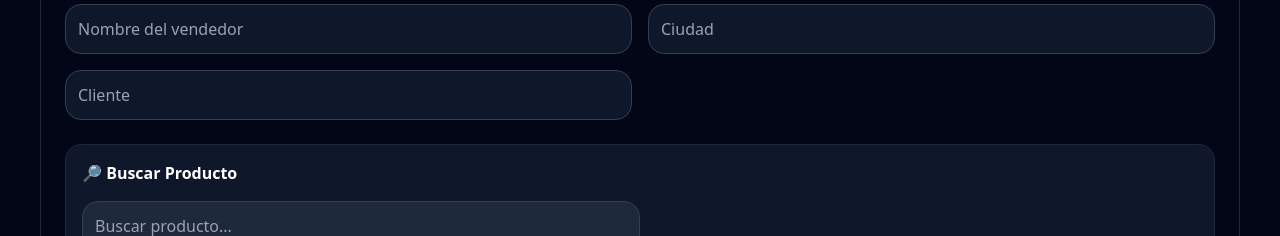
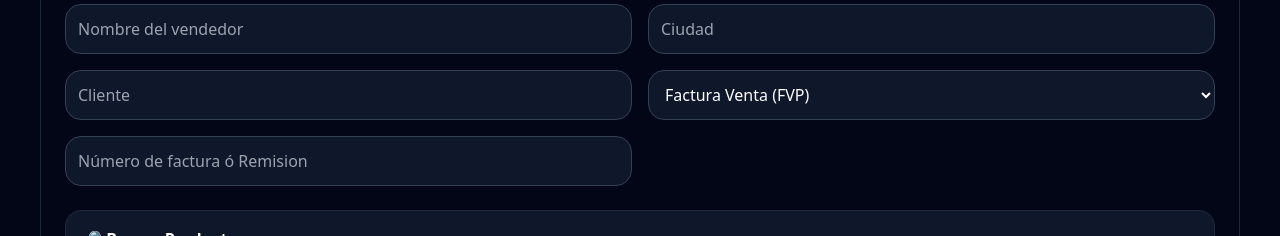
Before and after one commit to joseabel27/inventario-bernalo-frontend, a React (Vite) app: page /ventas in a window 1280 px wide. Shown: the part 298-534 px from the top of the page. Built offline with nearby package versions, Linux system fonts and the light colour scheme; no server answers.

Commit message:
agregando campo formulario ventas

```diff
--- a/src/components/Inventario.jsx
+++ b/src/components/Inventario.jsx
@@ -75,7 +75,7 @@ const ubicaciones = generarUbicaciones();
     .then((res) => res.json())
     .then((data) => setProductos(data))
     .catch((err) => console.error(err));
-};
+}
 
   // =========================
   // AGREGAR PRODUCTO
--- a/src/components/Ventas.jsx
+++ b/src/components/Ventas.jsx
@@ -4,14 +4,16 @@ import React, {useState,useEffect} from "react";
 
 function Ventas(){
 
-   const [ventas, setVentas] = useState([]);
+const [ventas, setVentas] = useState([]);
 
 const [productos, setProductos] = useState([]);
 
 const [venta, setVenta] = useState({
   vendedor: "",
   ciudad: "",
-  cliente: ""
+  cliente: "",
+  tipoDocumento: "FVP",
+  factura: ""
 });
 
 const [busqueda, setBusqueda] = useState("");
@@ -183,6 +185,34 @@ const total =
           onChange={handleChange}
           className="w-full md:w-auto bg-slate-900 border border-slate-700 rounded-2xl p-3 text-white"
         />
+
+        {/* FACTURA */}
+
+        {/* TIPO DOCUMENTO */}
+<select
+  name="tipoDocumento"
+  value={venta.tipoDocumento}
+  onChange={handleChange}
+  className="bg-slate-900 border border-slate-700 rounded-2xl p-3 text-white"
+>
+
+  <option value="FVP">
+    Factura Venta (FVP)
+  </option>
+
+  <option value="DESP">
+    Remisión Despacho (DESP)
+  </option>
+
+</select>
+<input
+  name="factura"
+  placeholder="Número de factura ó Remision"
+
+  value={venta.factura}
+  onChange={handleChange}
+  className="bg-slate-900 border border-slate-700 rounded-2xl p-3 text-white"
+/>
         </div>
 
         {/* PRODUCTO */}
```
